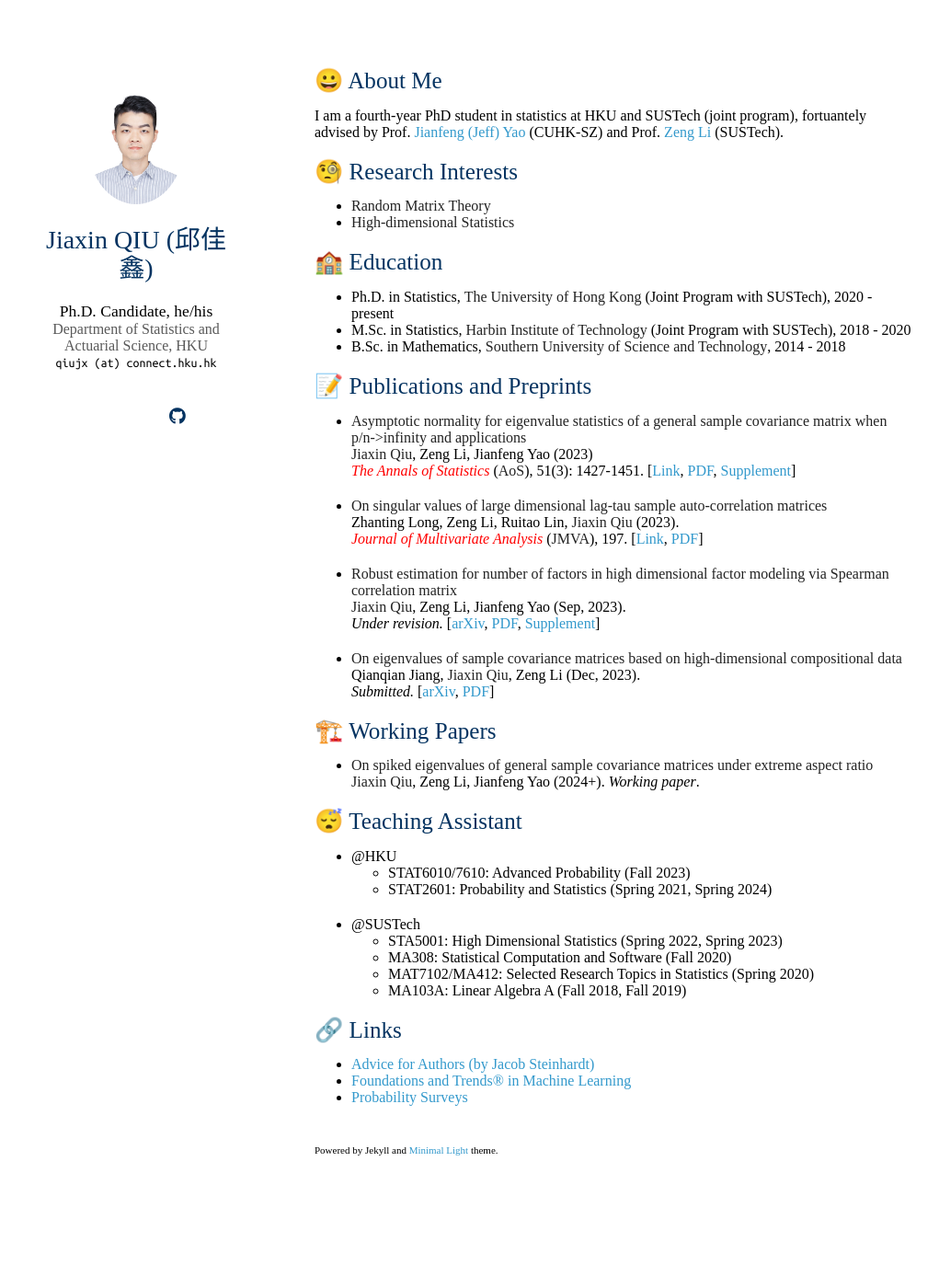
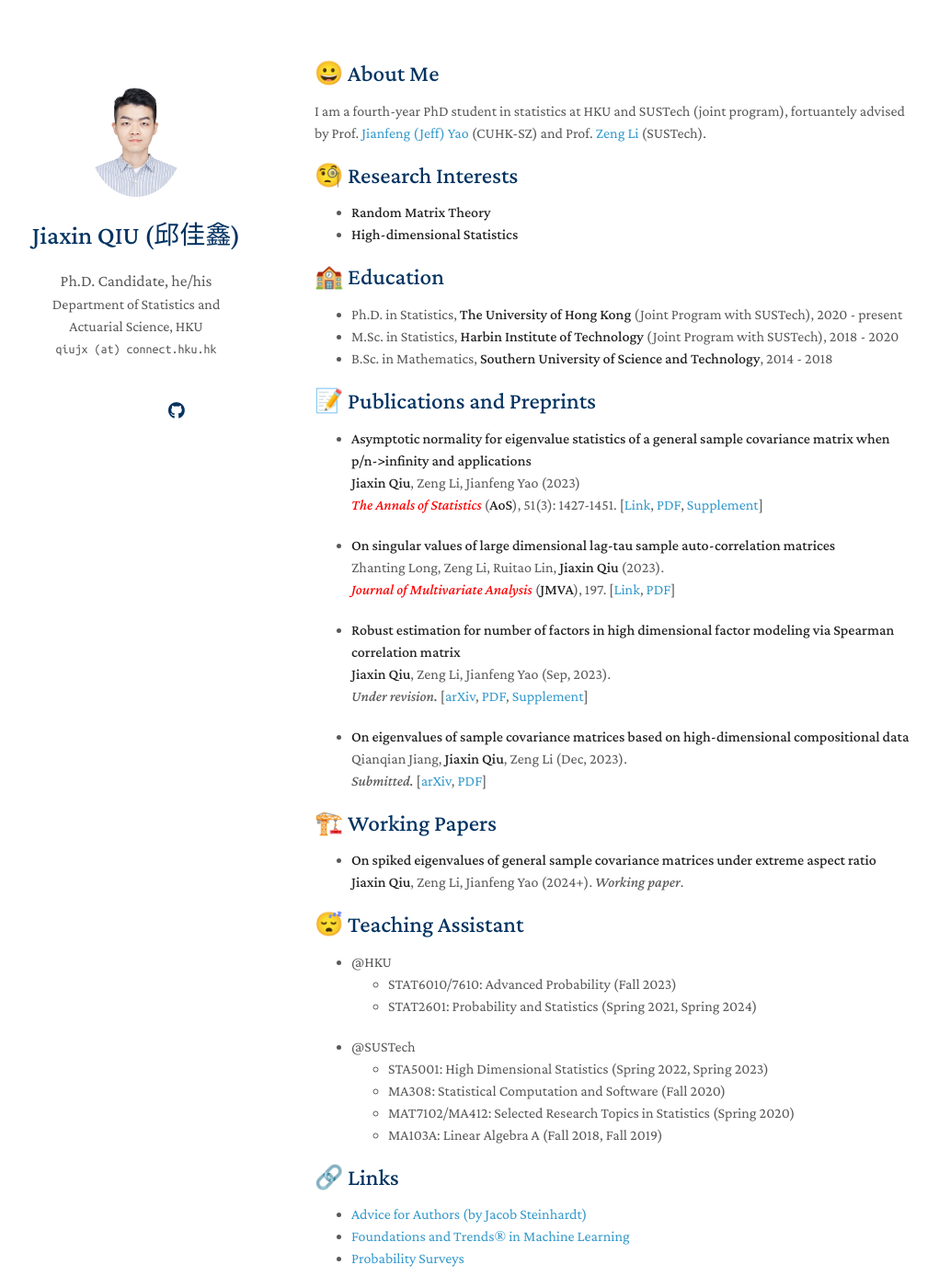
Before and after one commit to jxqiu77/jxqiu77.github.io, a Jekyll site: the page built from index.md, in a window 1280 px wide and 1400 px high. Shown: the whole window at 92% size, without its empty margins (128-1149 px from the left). Built offline with Jekyll 4.4.1, drawn with Linux system fonts in a browser that asks for light colours; nearby versions of some CDN libraries; a style sheet for code colours, icons or effects is not loaded; our own code applies the rules of GitHub Pages for plain Markdown files.

Commit message:
Update font.css

```diff
--- a/assets/css/font.css
+++ b/assets/css/font.css
@@ -1,6 +1,6 @@
 @import url('https://fonts.googleapis.com/css2?family=Crimson+Pro:ital,wght@0,400;0,500;0,600;1,500;1,600&display=swap');
 @import url('https://fonts.googleapis.com/css2?family=Ubuntu+Mono&display=swap');
-
+/*
 <!-- 霞鹜文楷 Regular -->
 <link rel="stylesheet" href="https://cdn.jsdelivr.net/gh/satouriko/LxgwWenKai_Webfonts@v1.101/dist/LXGWWenKai-Regular.css" />
 <!-- 霞鹜文楷 Lite -->
@@ -12,7 +12,7 @@
 <!-- 霞鹜文楷 Mono Lite -->
 <link rel="stylesheet" href="https://cdn.jsdelivr.net/gh/satouriko/LxgwWenKai_Webfonts@v1.101/dist/LXGWWenKaiMono-Light.css" />
 <!-- 霞鹜文楷 Mono Bold -->
-<link rel="stylesheet" href="https://cdn.jsdelivr.net/gh/satouriko/LxgwWenKai_Webfonts@v1.101/dist/LXGWWenKaiMono-Bold.css" />
+<link rel="stylesheet" href="https://cdn.jsdelivr.net/gh/satouriko/LxgwWenKai_Webfonts@v1.101/dist/LXGWWenKaiMono-Bold.css" /> */
 
 body {
   background-color: #fff;
```
